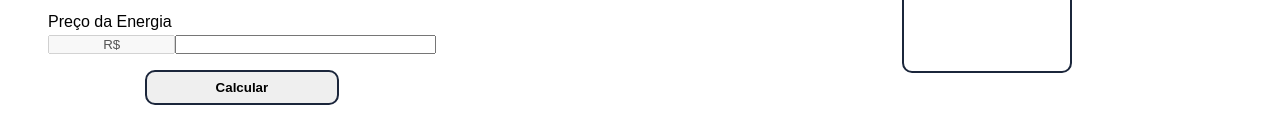
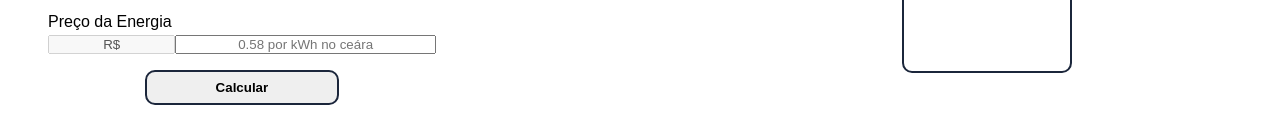
Before and after one commit to RodrigoNet0/ar-calculation, a plain HTML site: page index.html in a window 1280 px wide. Shown: the part 318-443 px from the top of the page. Drawn offline with Linux system fonts and the light colour scheme.

Commit message:
add placeholder

```diff
--- a/index.html
+++ b/index.html
@@ -52,6 +52,7 @@
           <div>
             <input value="R$" type="text" disabled />
             <input
+            placeholder="0.58 por kWh no ceára"
               id="preco-energia"
               name="preco-energia"
               type="text"
```
